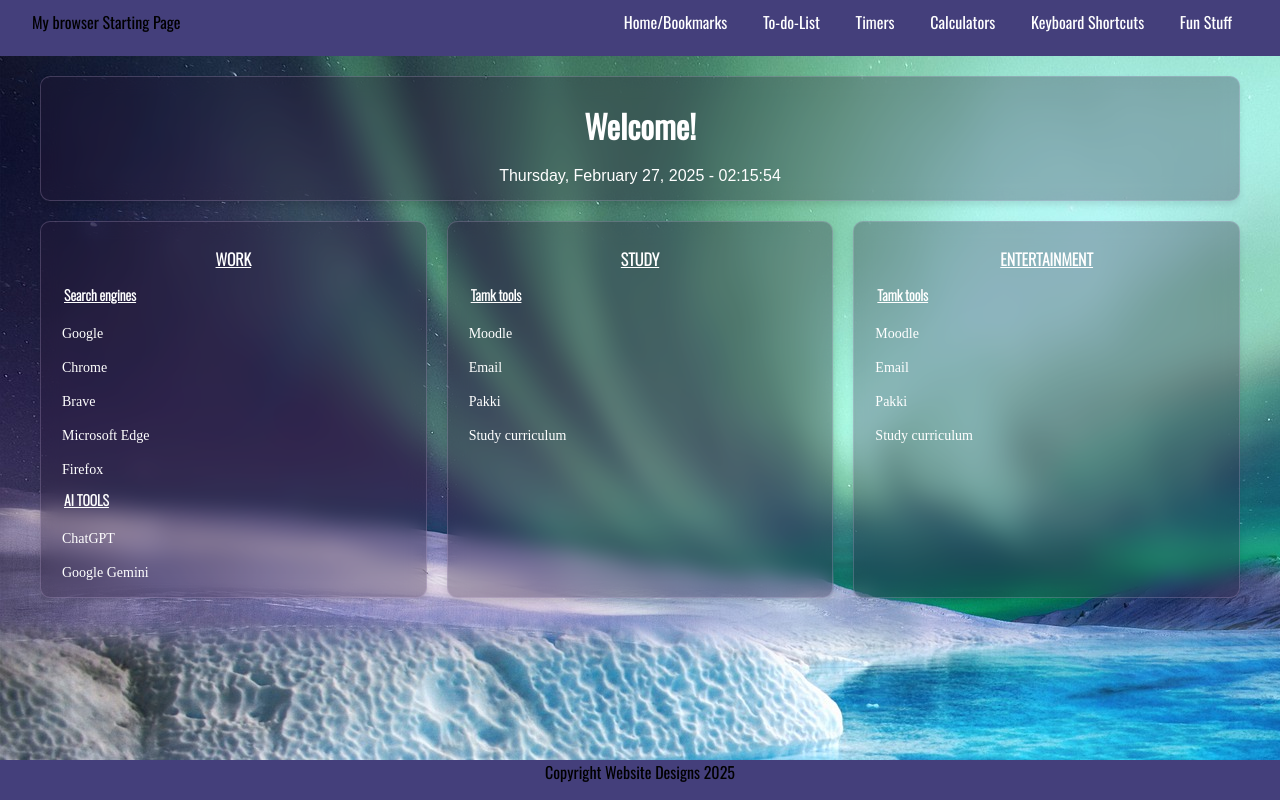
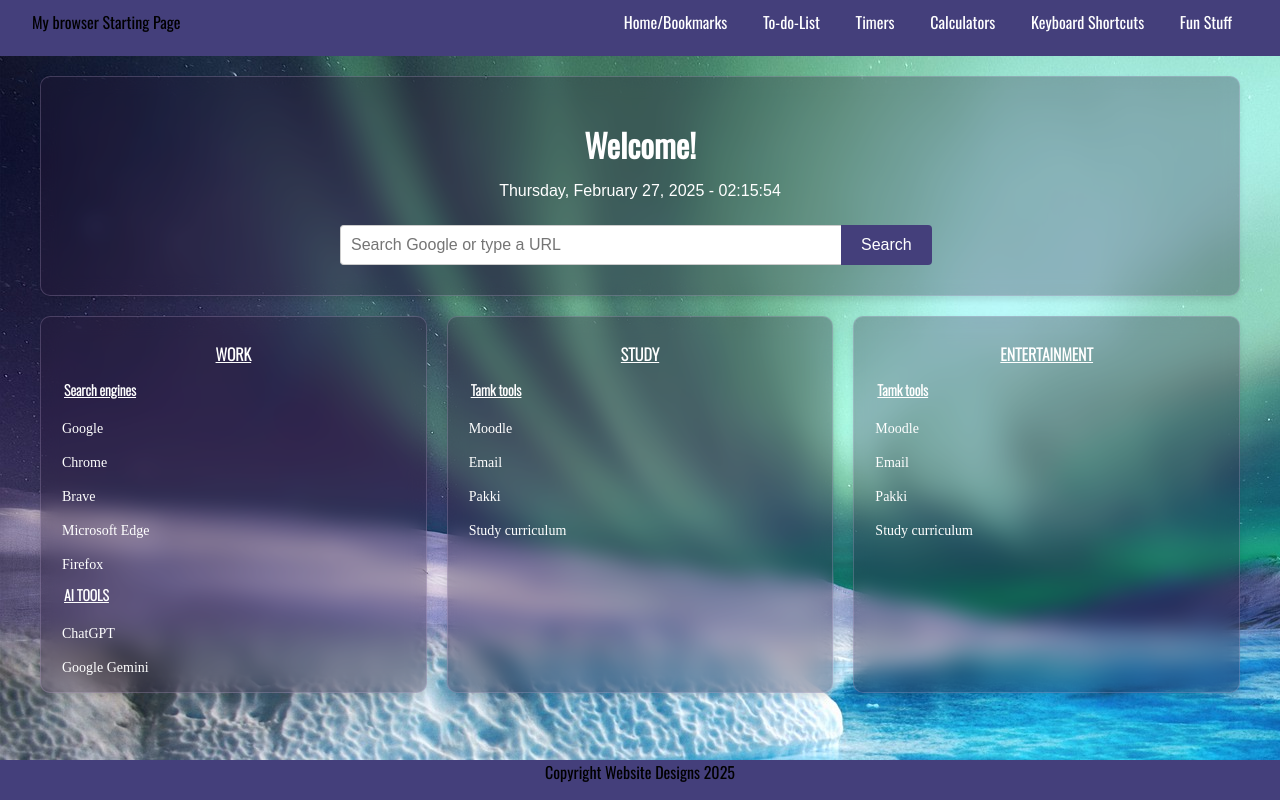
Before and after one commit to TNTshifu/startpage-project, a plain HTML site: page index.html in a window 1280 px wide. Drawn offline with Linux system fonts and the light colour scheme; a web font is replaced by a local one.

Commit message:
Added a searchbar to the first column

```diff
--- a/index.html
+++ b/index.html
@@ -30,6 +30,12 @@
         <div class="column first-column">
         <h1>Welcome!</h1>
         <div id="datetime"></div>
+        <div id="search-container">
+            <form id="search-form" action="https://www.google.com/search" method="get">
+              <input type="text" id="search-input" name="q" placeholder="Search Google or type a URL">
+              <button type="submit" id="search-button">Search</button>
+            </form>
+          </div>
     </div>
     </div>
 
--- a/scripts/script.js
+++ b/scripts/script.js
@@ -21,7 +21,27 @@ setInterval(updateDateTime, 1000);
 
 // Time and date js, end
 
+// Searchbar js, start
+document.getElementById('search-form').addEventListener('submit', function(event) {
+    const searchInput = document.getElementById('search-input').value;
+    if (isUrl(searchInput)) {
+        window.location.href = addHttpIfNecessary(searchInput);
+        event.preventDefault(); // Prevent default form submission
+    }
+});
 
+function isUrl(str) {
+    const urlPattern = /^(https?:\/\/)?([\da-z\.-]+)\.([a-z\.]{2,6})([\/\w \.-]*)*\/?$/;
+    return urlPattern.test(str);
+}
+
+function addHttpIfNecessary(url) {
+    if (!url.startsWith('http://') && !url.startsWith('https://')) {
+        return 'https://' + url;
+    }
+    return url;
+}
+// Searchbar js, end
 
 // Todolist js, start
 
--- a/styles/style.css
+++ b/styles/style.css
@@ -8,12 +8,12 @@
     font-family: 'Nunito_Sans-Medium', sans-serif;
     font-size: 1em;
     text-align: center;
-    margin-top: 5px;
+    margin-top: 100px;
       /* Add any other styles you want here */
     color: #ffffff; /* Example text color */
     background-color: none; /* Example background color */
-     padding: 10px; /* Example padding */
-     padding-top: 80px;
+     padding: 0px; /* Example padding */
+     padding-top: 0px;
      border: none; /* Example border */
 }
 
@@ -60,7 +60,7 @@ nav a:hover {
 
 h1 {
     text-align: center;
-    margin-bottom: 20px;
+    margin-bottom: 0px;
     margin-top: 0;
 }
 
@@ -203,6 +203,52 @@ main h1 {
     box-shadow: 0 4px 6px rgba(0, 0, 0, 0.1); /* Optional: Subtle shadow */
 }
 
+
+/* Searchbar css starts*/
+
+#search-container {
+    text-align: center;
+    margin: 25px auto;
+    width: 600px; /* Adjust width as needed */
+}
+
+#search-form {
+    display: flex; /* Enable Flexbox on the form */
+    align-items: center; /* Vertically align items */
+  }
+
+#search-input {
+    padding: 10px;
+    width: 80%;
+    border: 1px solid #ccc;
+    border-radius: 4px 0 0 4px; /* Round left corners */
+    font-size: 16px;
+    border-right: none; /* Remove right border */
+}
+
+#search-input:focus {
+    outline: none; /* Remove default outline */
+    box-shadow: 0 0 6px rgb(255, 255, 255); /* Add a glow */
+  }
+
+#search-button {
+    padding: 11px 20px;
+    background-color: rgba(68, 63, 123, 1);
+    color: white;
+    border: none;
+    border-radius: 0 4px 4px 0; /* Round right corners */
+    font-size: 16px;
+    cursor: pointer;
+    border-left: none; /* remove left border */
+}
+
+#search-button:hover {
+    box-shadow: 0 0 6px rgb(255, 255, 255); /* Add a glow */
+}
+
+/* Searchbar css ends*/
+
+
 .column a:hover {
     text-decoration: none;
     color: rgb(149, 197, 172);
```
